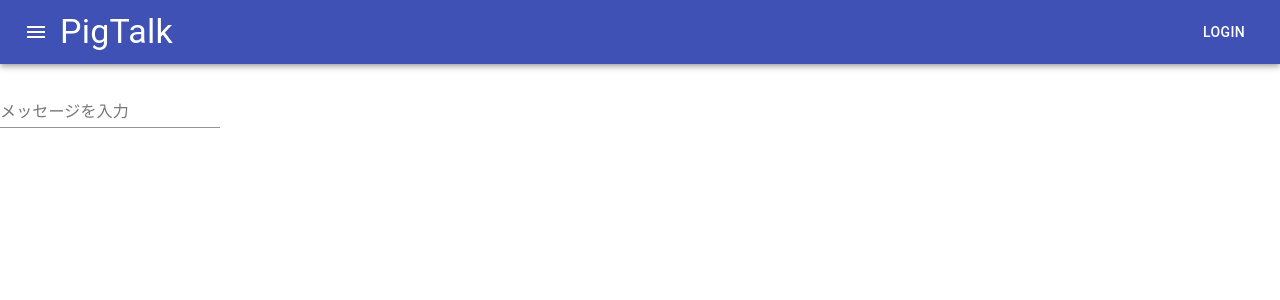
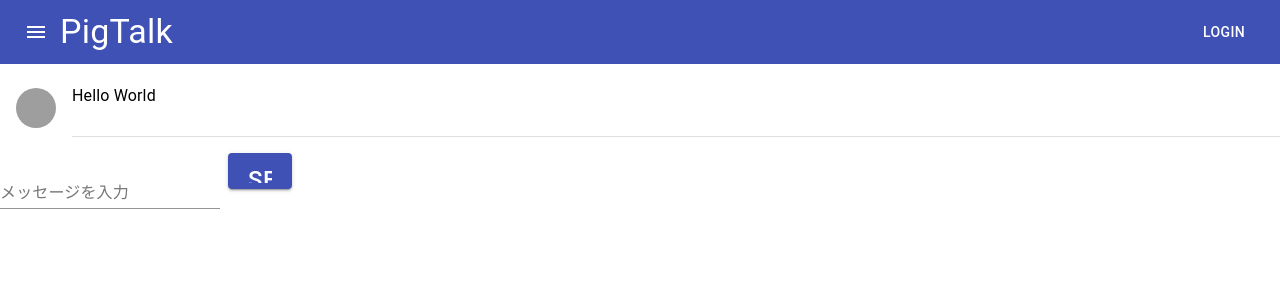
Before and after one commit to masaki987654321/react-practice, a React (Create React App) app in the folder Chat/chat_app/: page / in a window 1280 px wide. Shown: the top 300 px of the page. Built offline with nearby package versions, Linux system fonts and the light colour scheme; grey boxes are pictures that could not be loaded.

Commit message:
AlignItemsListコンポーネント作成

```diff
--- a/Chat/chat_app/src/App.js
+++ b/Chat/chat_app/src/App.js
@@ -2,7 +2,7 @@ import React, {Component} from 'react';
 
 import {connect} from 'react-redux';
 
-// import AlignItemsList from './components/AlignItemsList';
+import AlignItemsList from './components/AlignItemsList';
 import ButtonAppBar from './components/ButtonAppBar.js';
 import TextInput from './components/TextInput.js';
 
@@ -17,7 +17,7 @@ class App extends Component {
       <React.Fragment>
         <ButtonAppBar />
         <div className='App'>
-          {/* <AlignItemsList /> */}
+          <AlignItemsList />
           <TextInput value="メッセージを入力" />
         </div>
       </React.Fragment>
--- /dev/null
+++ b/Chat/chat_app/src/components/AlignItemsList.js
@@ -0,0 +1,39 @@
+import React from 'react';
+
+import {makeStyles} from '@material-ui/core/styles';
+import List from '@material-ui/core/List';
+import ListItem from '@material-ui/core/ListItem';
+import Divider from '@material-ui/core/Divider';
+import ListItemText from '@material-ui/core/ListItemText';
+import ListItemAvatar from '@material-ui/core/ListItemAvatar';
+import Avatar from '@material-ui/core/Avatar';
+
+const useStyles = makeStyles(theme => ({
+    root: {
+        backgroundColor: theme.palette.background.paper,
+    },
+    inline: {
+        display: 'inline',
+    },
+}));
+
+function AlignItemsList() {
+    const classes = useStyles();
+
+    return (
+        <List className={classes.root}>
+            <ListItem alignItems="flex-start">
+                <ListItemAvatar>
+                    <Avatar
+                        alt="Remy Sharp"
+                        src="https://hellogiggles.com/wp-content/uploads/2015/03/11/micro-pig-LondonPignic.jpg"
+                    />
+                </ListItemAvatar>
+                <ListItemText primary="Hello World" />
+            </ListItem>
+            <Divider variant="inset" component="li" />
+        </List>
+    );
+}
+
+export default AlignItemsList
--- /dev/null
+++ b/Chat/chat_app/src/components/SendButton.js
@@ -0,0 +1,29 @@
+import React from 'react';
+
+import Button from '@material-ui/core/Button';
+import {makeStyles} from '@material-ui/core/styles';
+import Icon from '@material-ui/core/Icon';
+
+const useStyles = makeStyles(theme => ({
+    button: {
+        margin: theme.spacing(1),
+    },
+    leftIcon: {
+        marginRight: theme.spacing(1),
+    },
+    iconSmall: {
+        fontSize: 20,
+    },
+    }));
+
+function SendButtons() {
+    const classes = useStyles();
+
+    return (
+        <Button variant="contained" color="primary" className={classes.button}>
+            <Icon>send</Icon>
+        </Button>
+    );
+}
+
+export default SendButtons;
--- a/Chat/chat_app/src/components/TextInput.js
+++ b/Chat/chat_app/src/components/TextInput.js
@@ -2,7 +2,7 @@ import React, {Component} from 'react';
 
 import TextField from '@material-ui/core/TextField';
 // import '../styles/TextInput.css';
-// import SendButtons from './SendButton';
+import SendButtons from './SendButton';
 
 import {bindActionCreators} from 'redux';
 import {connect} from "redux";
@@ -18,7 +18,7 @@ class TextInput extends Component {
                         className="text"
                         margin="normal"
                     />
-                    {/* <SendButtons /> */}
+                    <SendButtons />
 
                 </form>
             </React.Fragment>
```
